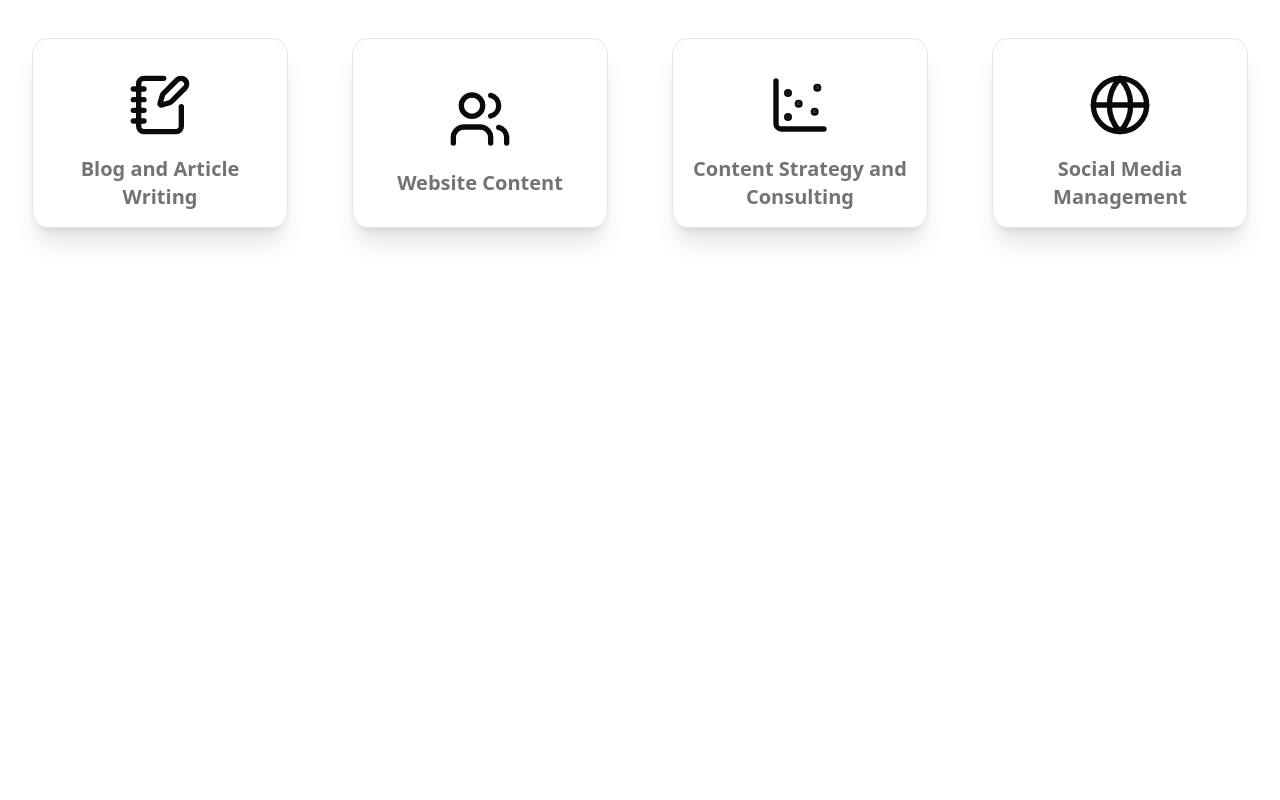
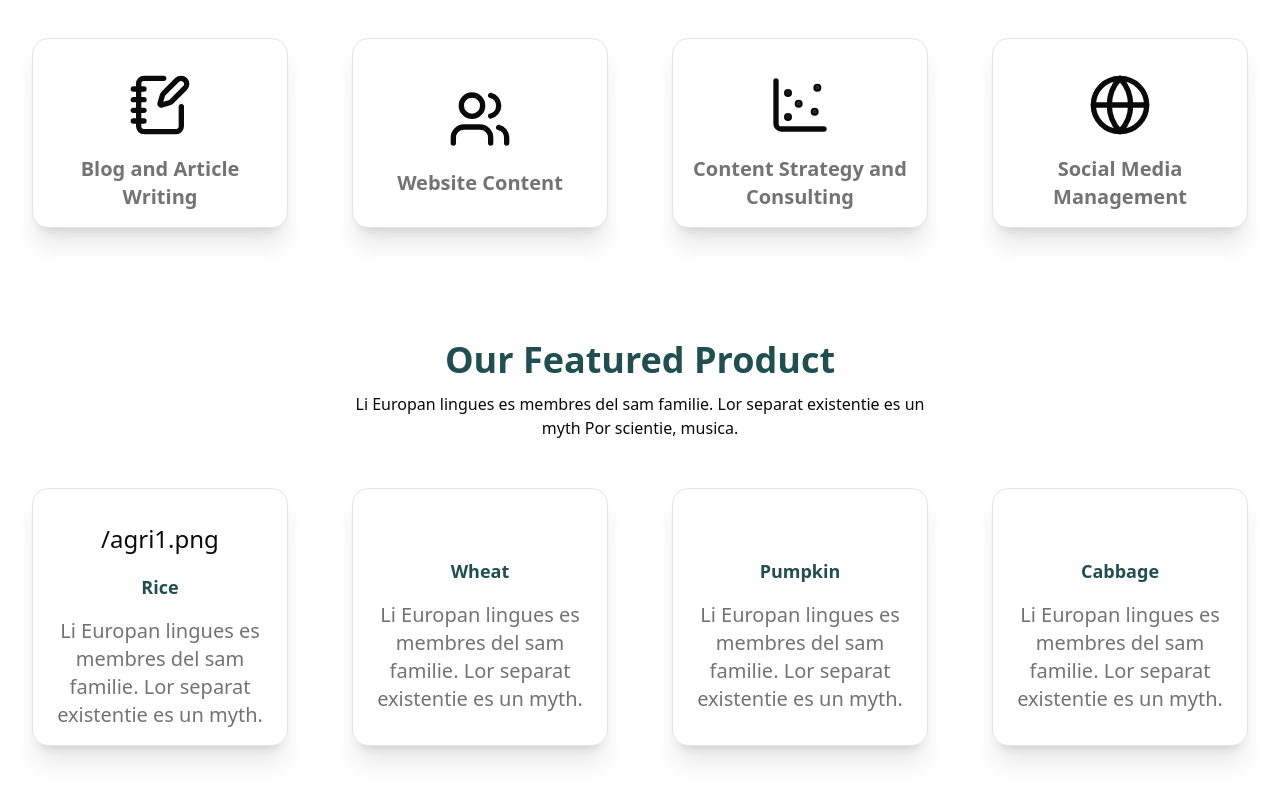
Before and after one commit to Fuma1322/AgriLanding, a Next.js app in the folder agrilanding/: page / in a window 1280 px wide. Shown: the part 1514-2314 px from the top of the page. Before the commit the page ends 1798 px from the top, so only its background shows below. Built offline with nearby package versions, Linux system fonts and the light colour scheme.

Commit message:
Featured Products Almost Done...03:09am

```diff
--- a/agrilanding/app/(front)/page.tsx
+++ b/agrilanding/app/(front)/page.tsx
@@ -1,5 +1,6 @@
 'use client'
 
+import Featured from '@/components/FrontEnd/Featured'
 import Hero from '@/components/FrontEnd/Hero'
 import Service from '@/components/FrontEnd/OurService'
 import Story from '@/components/FrontEnd/OurStory'
@@ -11,6 +12,7 @@ export default function page() {
       <Hero />
       <Story />
       <Service />
+      <Featured />
       {/* <Footer /> */}
     </div>
   )
--- /dev/null
+++ b/agrilanding/components/FrontEnd/Featured.tsx
@@ -0,0 +1,67 @@
+import { motion } from "framer-motion";
+import React from "react";
+import { PenTool, Globe, Layout, Twitter, NotebookPen, ChartScatter, Users } from "lucide-react"; // Import specific Lucide icons
+import Image from "next/image";
+
+const services = [
+  {
+    Image: "/agri1.png",
+    title: "Rice",
+    description: "Li Europan lingues es membres del sam familie. Lor separat existentie es un myth. ",
+  },
+  {
+    icon: <Users className="h-16 w-16" />,
+    title: "Wheat",
+    description: "Li Europan lingues es membres del sam familie. Lor separat existentie es un myth. ",
+  },
+  {
+    icon: <ChartScatter className="h-16 w-16" />,
+    title: "Pumpkin",
+    description: "Li Europan lingues es membres del sam familie. Lor separat existentie es un myth. ",
+  },
+  {
+    icon: <Globe className="h-16 w-16" />,
+    title: "Cabbage",
+    description: "Li Europan lingues es membres del sam familie. Lor separat existentie es un myth. ",
+  },
+];
+
+export default function Feature() {
+  return (
+    <div>
+      <div className="py-14">
+        <div className="max-w-screen-xl mx-auto px-4 md:px-8">
+          <div className="max-w-xl mx-auto text-center">
+            <h3 className="text-[#204E51] text-3xl font-bold sm:text-4xl">
+              Our Featured Product
+            </h3>
+            <p className="mt-3 flex items-center justify-center">
+            Li Europan lingues es membres del sam familie. Lor separat existentie es un myth Por scientie, musica.
+            </p>
+          </div>
+          <div className="mt-12 flex justify-center">
+            <ul className="inline-grid grid-cols-2 gap-x-10 gap-y-6 md:gap-x-16 md:grid-cols-3 lg:grid-cols-4">
+              {services.map((service, idx) => (
+                <li key={idx}>
+                  <motion.div
+                    className="h-full rounded-2xl bg-white p-4 border border-neutral-200 shadow-xl flex flex-col items-center justify-center"
+                  >
+                    <div className= "text-2xl rounded-full px-2 py-0.5 mt-4">
+                      {service.Image}
+                    </div>
+                    <h4 className="text-lg font-semibold text-[#204E51] mt-4">
+                      {service.title}
+                    </h4>
+                    <p className="sm:text-sm lg:text-xl text-center text-neutral-500 mt-4">
+                      {service.description}
+                    </p>
+                  </motion.div>
+                </li>
+              ))}
+            </ul>
+          </div>
+        </div>
+      </div>
+    </div>
+  );
+}
```
